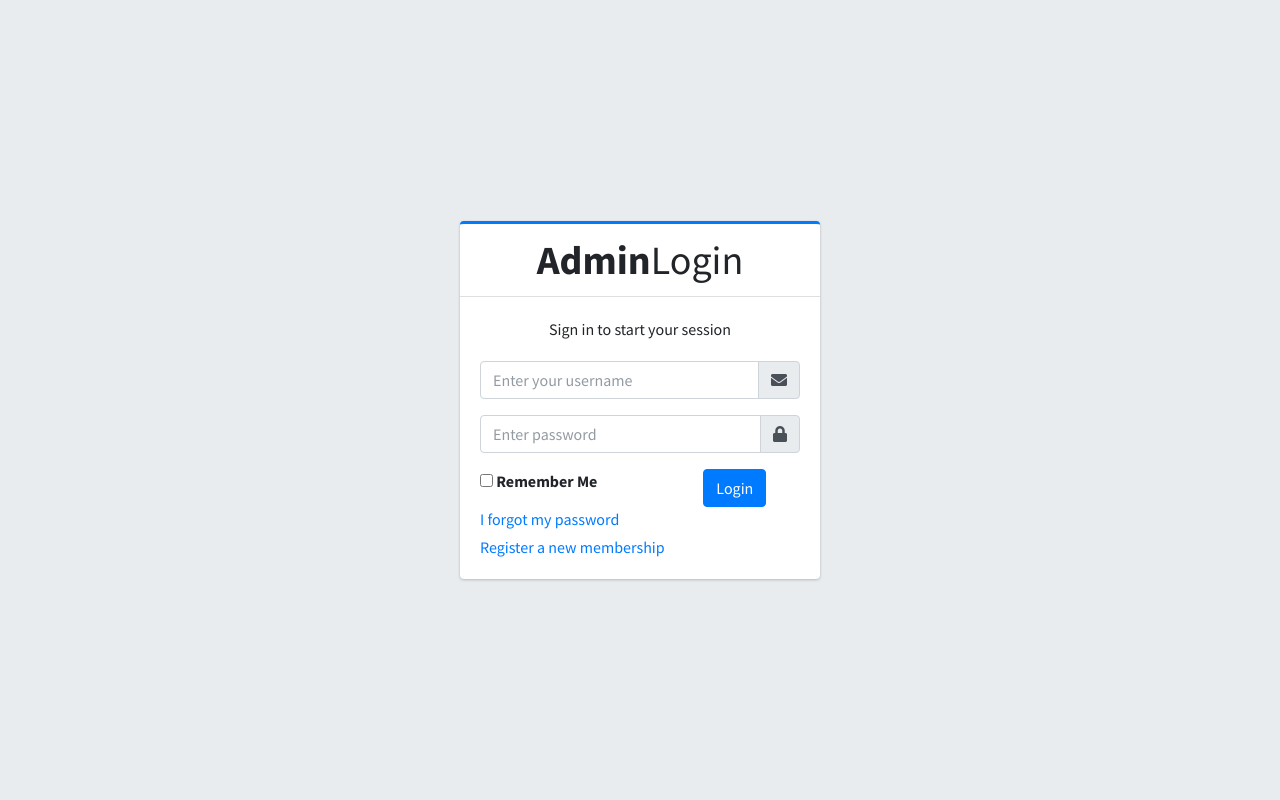
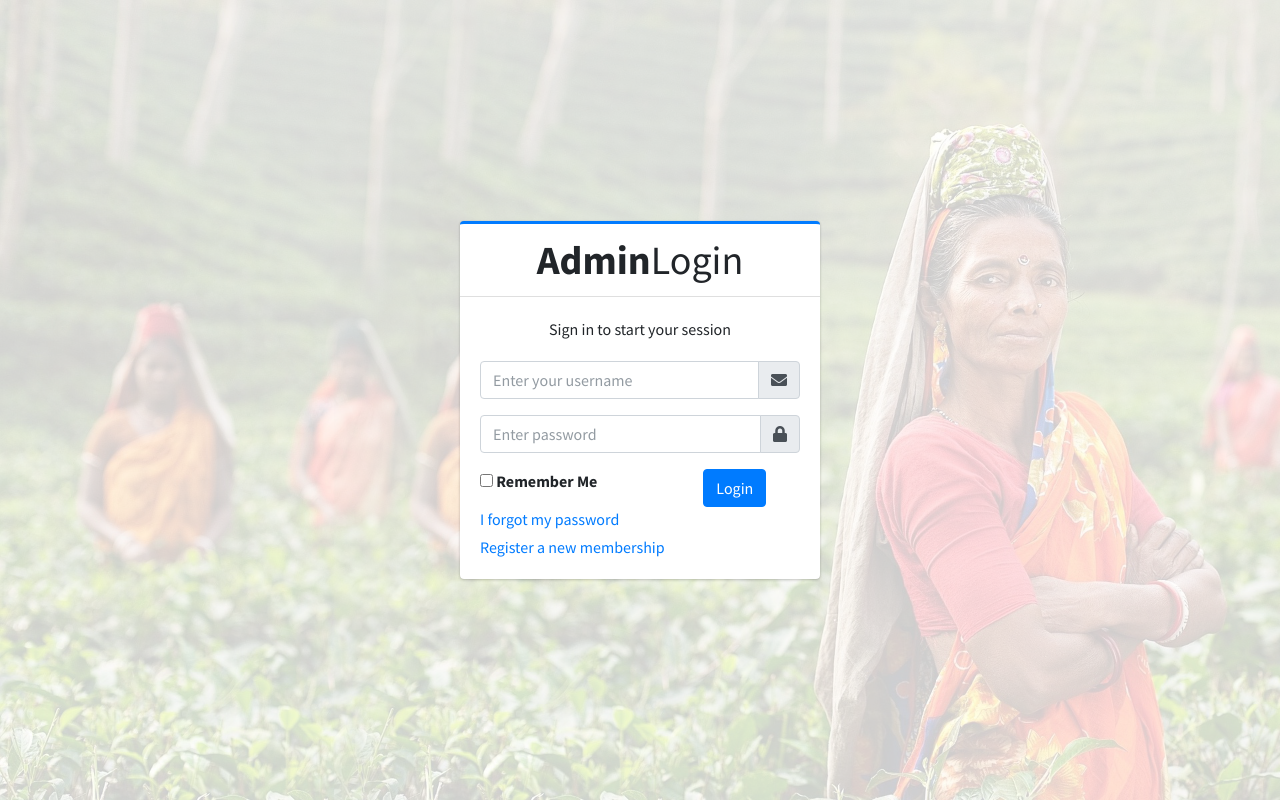
Before and after one commit to lakshmanpalitha/starr, a PHP site: page /starr/login.php in a window 1280 px wide. Run offline with PHP 8.4, Linux system fonts and the light colour scheme; some libraries are stand-ins or nearby versions.

Commit message:
Add  new login page background

```diff
--- a/login.php
+++ b/login.php
@@ -35,8 +35,32 @@ if(!isset($_SESSION))
 {
     display: none;
 }
+.LoginPage{
+    overflow: hidden;
+    position: absolute;
+    left: 0;
+    top: 0;
+    right: 0;
+    bottom: 0;
+    background: url(images/login/background.jpg) 0 0 no-repeat;
+    background-size: cover;
+    align-items:right;
+
+}
+.LoginPage::before{
+    content: '';
+    background-color: #fff;
+    opacity: 0.8;
+    overflow: hidden;
+    position: absolute;
+    left: 0;
+    top: 0;
+    right: 0;
+    bottom: 0;
+    background-size: cover;
+}
 </style>
-<body class="hold-transition login-page">
+<body class="hold-transition login-page LoginPage">
       <!-- <div class="row" style="padding-top: 50px;">
         <div class="col-lg-4 col-sm-4 col-xs-2"></div>
         <div class="col-lg-4 col-sm-4 col-xs-8">
```
Also changed, not shown: css/login.css (added, +67 -0 lines), css/style.css (line endings or trailing spaces), images/login/background.jpg (added).
